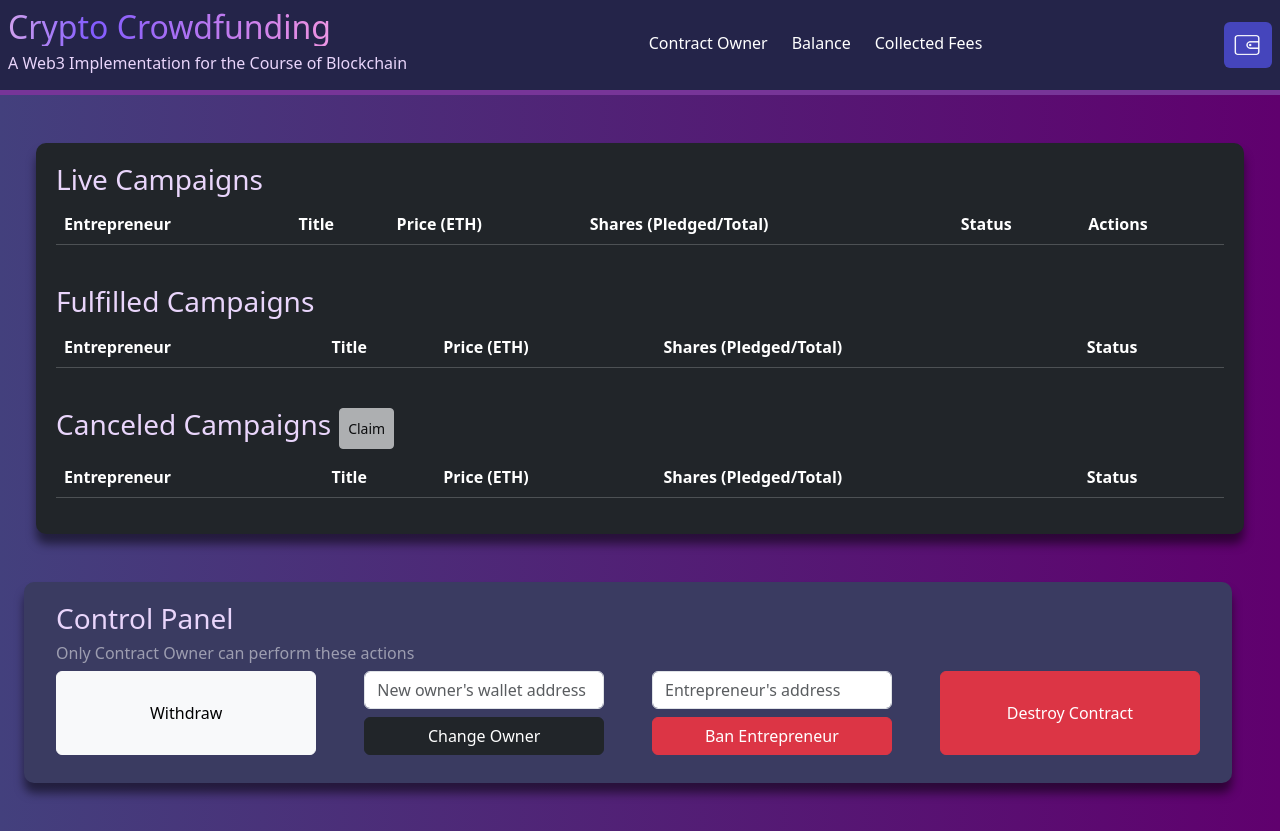
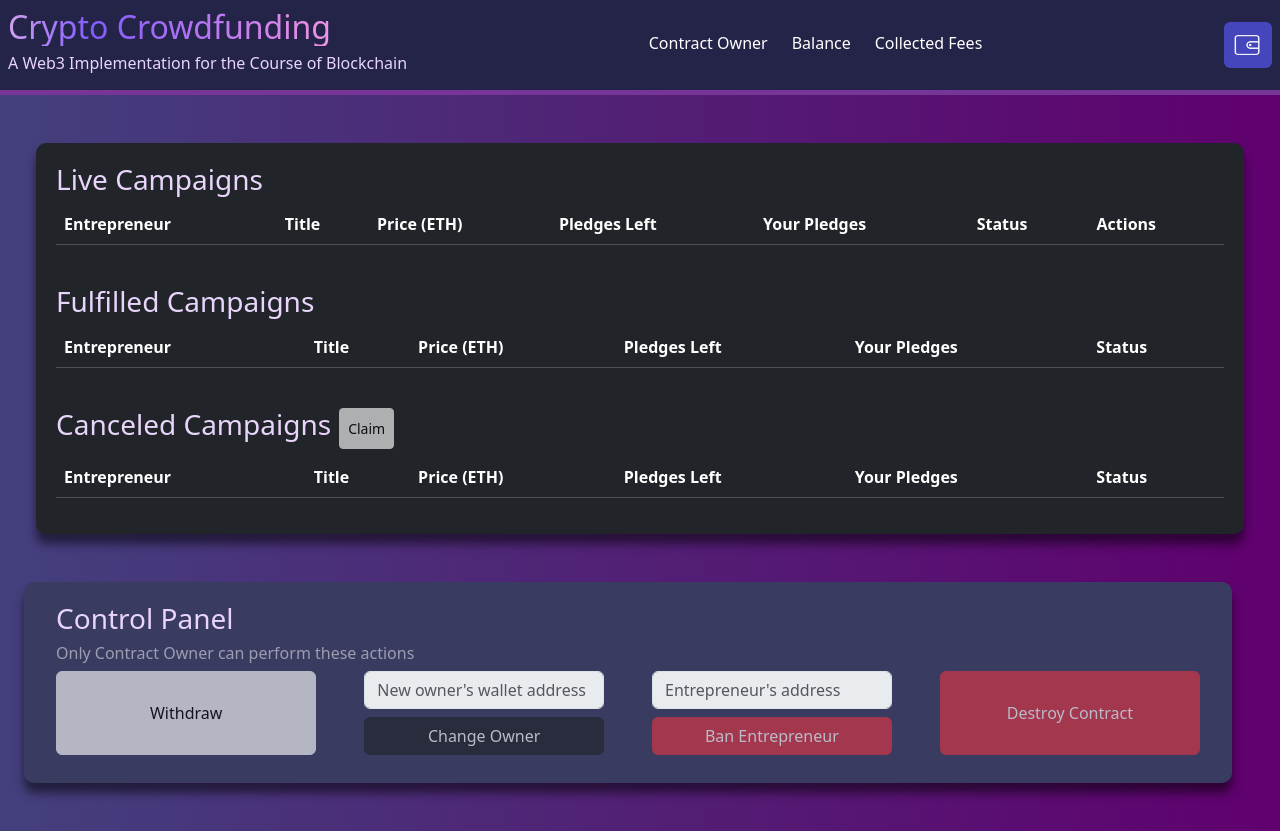
Before and after one commit to dimsparagis0210/Crowdfunding-frontend, a React (Create React App) app: page / in a window 1280 px wide. Built offline with nearby package versions, Linux system fonts and the light colour scheme; what web3 would draw is missing.

Commit message:
Enhanced functionality

```diff
--- a/src/App.js
+++ b/src/App.js
@@ -17,6 +17,8 @@ class App extends Component {
         newOwner: '',
         hasRefunds: false,
         eventsTriggered: false,
+        sharesPerBacker: [],
+        isContractActive: false,
     };
 
     updateInfo = async () => {
@@ -126,6 +128,7 @@ class App extends Component {
     // Check if there are refunds available
     checkRefunds = async (account) => {
         const refunds = await contract.methods.refunds(account).call();
+        console.log("Refunds", refunds);
         this.setState({hasRefunds: refunds > 0});
     };
 
@@ -133,21 +136,28 @@ class App extends Component {
     loadCampaigns = async () => {
         const campaignCount = await contract.methods.getCampaignCounter().call();
         const campaigns = [];
+        const sharesPerBacker = [];
 
         for (let i = 0; i < campaignCount; i++) {
             const campaign = await contract.methods.campaigns(i).call();
             campaigns.push({...campaign, id: i});
+            const userPledges = await contract.methods.getSharesPerBacker(i, this.state.currentAccount).call();
+            console.log("User Pledges", userPledges);
+            const sharesPerBackerObject = {
+                sharesPerBacker: userPledges,
+                campaignId: i
             }
-
+            sharesPerBacker.push(sharesPerBackerObject);
+        }
+        const isContractActive = await contract.methods.getIsContractActive().call();
+        this.setState({sharesPerBacker});
         this.setState({campaigns});
+        this.setState({isContractActive});
     };
 
     // Create a new campaign
     createCampaign = async (newCampaign) => {
-        console.log("State", this.state);
-        console.log("New Campaign", newCampaign);
         const {title, pledgeCost, numberOfPledges} = newCampaign;
-        console.log('Creating campaign in:', title, pledgeCost, numberOfPledges);
 
         try {
             await contract.methods
@@ -219,7 +229,7 @@ class App extends Component {
                 .refundInvestor(currentAccount)
                 .send({from: currentAccount});
 
-            alert(`Refund successful for investor: ${currentAccount}`);
+            // alert(`Refund successful for investor: ${currentAccount}`);
             this.setState({investorAddress: "", message: ""});
 
             await this.checkRefunds(currentAccount);
@@ -232,14 +242,23 @@ class App extends Component {
 
 
     renderCampaigns = (campaigns, filter) => {
+        const { currentAccount } = this.state;
+
         return campaigns
             .filter(filter)
-            .map((campaign) => (
+            .map((campaign) => {
+                // Fetch the user's pledges for this campaign
+                // const userPledges = await contract.methods.getSharesPerBacker(campaign.id, currentAccount).call();
+
+                return (
                     <tr key={campaign.id}>
                         <td>{campaign.entrepreneur}</td>
                         <td>{campaign.title}</td>
                         <td>{web3.utils.fromWei(campaign.sharePrice, 'ether')}</td>
-                    <td>{campaign.currentShares}/{campaign.totalShares}</td>
+                        <td>{campaign.totalShares - campaign.currentShares > 0 ? `${campaign.totalShares - campaign.currentShares}` : '0'}</td>
+                        <td>{this.state.sharesPerBacker.filter(
+                            (s) => s.campaignId === campaign.id).map((s) => s.sharesPerBacker
+                        )}</td>
                         <td>{campaign.isActive ? 'Active' : campaign.isCompleted ? 'Completed' : 'Canceled'}</td>
                         {
                             (!campaign.isCancelled && !campaign.isCompleted) &&
@@ -255,8 +274,8 @@ class App extends Component {
                                 }
                                 {
                                     (campaign.isActive &&
-                                    (campaign.entrepreneur.toLowerCase() === this.state.currentAccount.toLowerCase() ||
-                                        this.state.owner.toLowerCase() === this.state.currentAccount.toLowerCase())) &&
+                                        (campaign.entrepreneur.toLowerCase() === currentAccount.toLowerCase() ||
+                                            this.state.owner.toLowerCase() === currentAccount.toLowerCase())) &&
                                     <button
                                         className="btn btn-danger btn-sm"
                                         onClick={async () => await this.cancelCampaign(campaign.id)}
@@ -267,8 +286,8 @@ class App extends Component {
                                 {
                                     (campaign.isActive &&
                                         (campaign.currentShares >= campaign.totalShares) &&
-                                        (campaign.entrepreneur.toLowerCase() === this.state.currentAccount.toLowerCase() ||
-                                            this.state.owner.toLowerCase() === this.state.currentAccount.toLowerCase()))
+                                        (campaign.entrepreneur.toLowerCase() === currentAccount.toLowerCase() ||
+                                            this.state.owner.toLowerCase() === currentAccount.toLowerCase()))
                                     &&
                                     <button
                                         className="btn btn-info btn-sm"
@@ -280,8 +299,11 @@ class App extends Component {
                             </td>
                         }
                     </tr>
-            ));
+                );
+            });
     };
+
+
 
     withdrawFees = async () => {
         try {
@@ -296,13 +318,27 @@ class App extends Component {
         }
     }
 
+    destroyContract = async () => {
+        try {
+            await contract.methods
+                .destroyContract()
+                .send({
+                    from: this.state.currentAccount,
+                });
+            this.setState({isContractActive: true});
+            await this.loadCampaigns();
+        } catch (error) {
+            console.error("Error destroying contract:", error);
+        }
+    }
+
     render() {
-        console.log(this.state);
+        console.log("State in render", this.state);
         const {currentAccount, owner, balance, collectedFees, campaigns} = this.state;
 
         const currentAccountShortened = currentAccount ? `${currentAccount.slice(0, 6)}...${currentAccount.slice(-4)}` : '';
         return (
-            <div className="max-vh-100">
+            <div className="vh-100">
                 <nav
                     className="navbar navbar-expand-lg text-white p-2 d-flex top-nav align-items-center justify-content-between">
                     <header className={`pink-white`}>
@@ -332,7 +368,7 @@ class App extends Component {
                 </nav>
                 <main className={'row p-5 gap-5'}>
                     {
-                        this.state.currentAccount.toLowerCase() !== this.state.owner.toLowerCase() &&
+                        ((this.state.currentAccount.toLowerCase() !== this.state.owner.toLowerCase()) && this.state.isContractActive) &&
                             <section className={`col-md-auto create-campaign`}>
                                 <header className={`text-center`}>
                                     <h2 className={`fs-4 gradient-text`}>Campaign Creation</h2>
@@ -377,7 +413,8 @@ class App extends Component {
                                 <th>Entrepreneur</th>
                                 <th>Title</th>
                                 <th>Price (ETH)</th>
-                                <th>Shares (Pledged/Total)</th>
+                                <th>Pledges Left</th>
+                                <th>Your Pledges</th>
                                 <th>Status</th>
                                 <th>Actions</th>
                             </tr>
@@ -393,7 +430,8 @@ class App extends Component {
                                 <th>Entrepreneur</th>
                                 <th>Title</th>
                                 <th>Price (ETH)</th>
-                                <th>Shares (Pledged/Total)</th>
+                                <th>Pledges Left</th>
+                                <th>Your Pledges</th>
                                 <th>Status</th>
                             </tr>
                             </thead>
@@ -416,7 +454,8 @@ class App extends Component {
                                 <th>Entrepreneur</th>
                                 <th>Title</th>
                                 <th>Price (ETH)</th>
-                                <th>Shares (Pledged/Total)</th>
+                                <th>Pledges Left</th>
+                                <th>Your Pledges</th>
                                 <th>Status</th>
                             </tr>
                             </thead>
@@ -431,7 +470,7 @@ class App extends Component {
                         </header>
                         <div className="d-flex w-100 justify-content-between mb-2 gap-5">
                             <button
-                                className={`btn w-100 ${this.state.owner.toLowerCase() === this.state.currentAccount.toLowerCase()
+                                className={`btn w-100 ${this.state.owner.toLowerCase() === this.state.currentAccount.toLowerCase() && this.state.isContractActive
                                     ? 'btn-light' : 'btn-light disabled'}`}
                                 onClick={async () => await this.withdrawFees()}
                             >
@@ -439,7 +478,7 @@ class App extends Component {
                             </button>
                             <div className="w-100">
                                 {
-                                    this.state.owner.toLowerCase() === this.state.currentAccount.toLowerCase()
+                                    this.state.owner.toLowerCase() === this.state.currentAccount.toLowerCase() && this.state.isContractActive
                                         ?
                                         <input
                                             type="text"
@@ -457,7 +496,7 @@ class App extends Component {
                                         />
                                 }
                                 <button
-                                    className={`btn w-100 mt-2 ${this.state.owner.toLowerCase() === this.state.currentAccount.toLowerCase()
+                                    className={`btn w-100 mt-2 ${(this.state.owner.toLowerCase() === this.state.currentAccount.toLowerCase()) && this.state.isContractActive
                                         ? 'btn-dark' : 'btn-dark disabled'}`}
                                     // className="btn btn-dark mt-2 w-100"
                                     onClick={async () => await contract.methods.changeOwner(document.getElementById('newOwner').value).send({from: this.state.currentAccount})}
@@ -467,12 +506,13 @@ class App extends Component {
                             </div>
                             <div className="w-100">
                                 {
-                                    this.state.owner.toLowerCase() === this.state.currentAccount.toLowerCase()
+                                    this.state.owner.toLowerCase() === this.state.currentAccount.toLowerCase() && this.state.isContractActive
                                         ?
                                         <input
                                             type="text"
                                             className={'form-control'}
                                             placeholder="Entrepreneur's address"
+                                            id={'bannedEntrepreneur'}
                                         />
                                         :
                                         <input
@@ -480,20 +520,23 @@ class App extends Component {
                                             className={'form-control'}
                                             placeholder="Entrepreneur's address"
                                             disabled
+                                            id={'bannedEntrepreneur'}
                                         />
                                 }
                                 <button
-                                    className={`btn w-100 mt-2 ${this.state.owner.toLowerCase() === this.state.currentAccount.toLowerCase()
+                                    className={`btn w-100 mt-2 ${(this.state.owner.toLowerCase() === this.state.currentAccount.toLowerCase()) && this.state.isContractActive
                                         ? 'btn-danger' : 'btn-danger disabled'}`}
-                                    onClick={async () => await contract.methods.banEntrepreneur().send({from: this.state.currentAccount})}
+                                    onClick={async () => await contract.methods.banInvestor(
+                                        document.getElementById('bannedEntrepreneur').value
+                                    ).send({from: this.state.currentAccount})}
                                 >
                                     Ban Entrepreneur
                                 </button>
                             </div>
                             <button
-                                className={`btn w-100 ${this.state.owner.toLowerCase() === this.state.currentAccount.toLowerCase()
+                                className={`btn w-100 ${(this.state.owner.toLowerCase() === this.state.currentAccount.toLowerCase()) && this.state.isContractActive
                                     ? 'btn-danger' : 'btn-danger disabled'}`}
-                                onClick={async () => await this.withdrawFees()}
+                                onClick={async () => await this.destroyContract()}
                             >
                                 Destroy Contract
                             </button>
```
Lines whose indentation alone changed are shown as unchanged.
